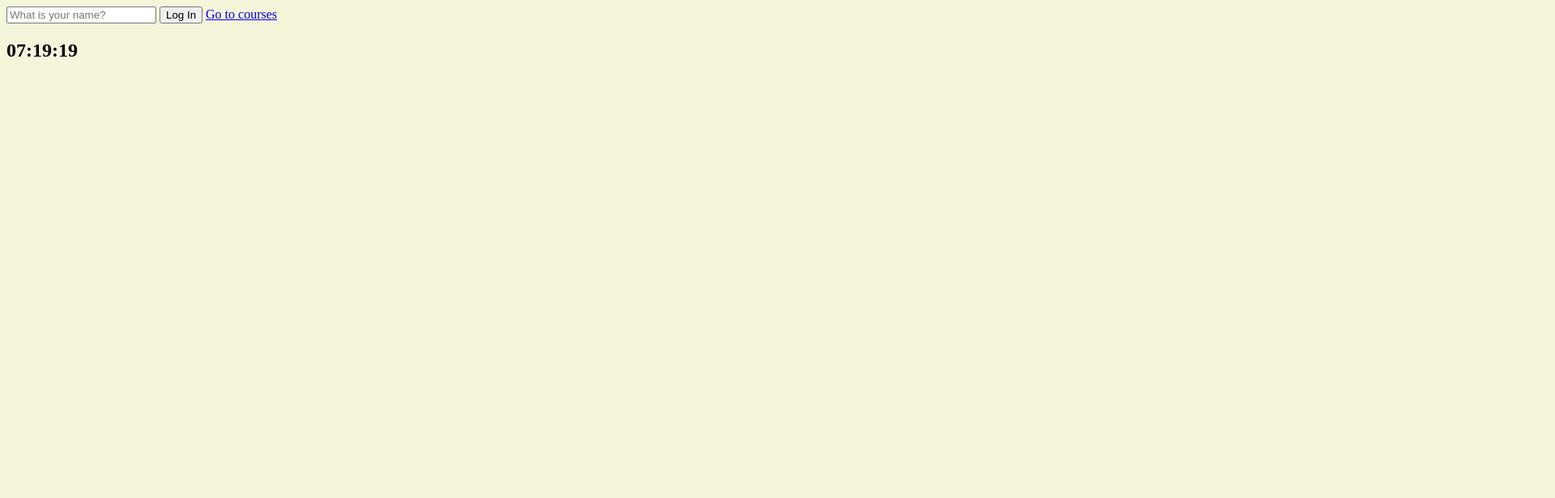
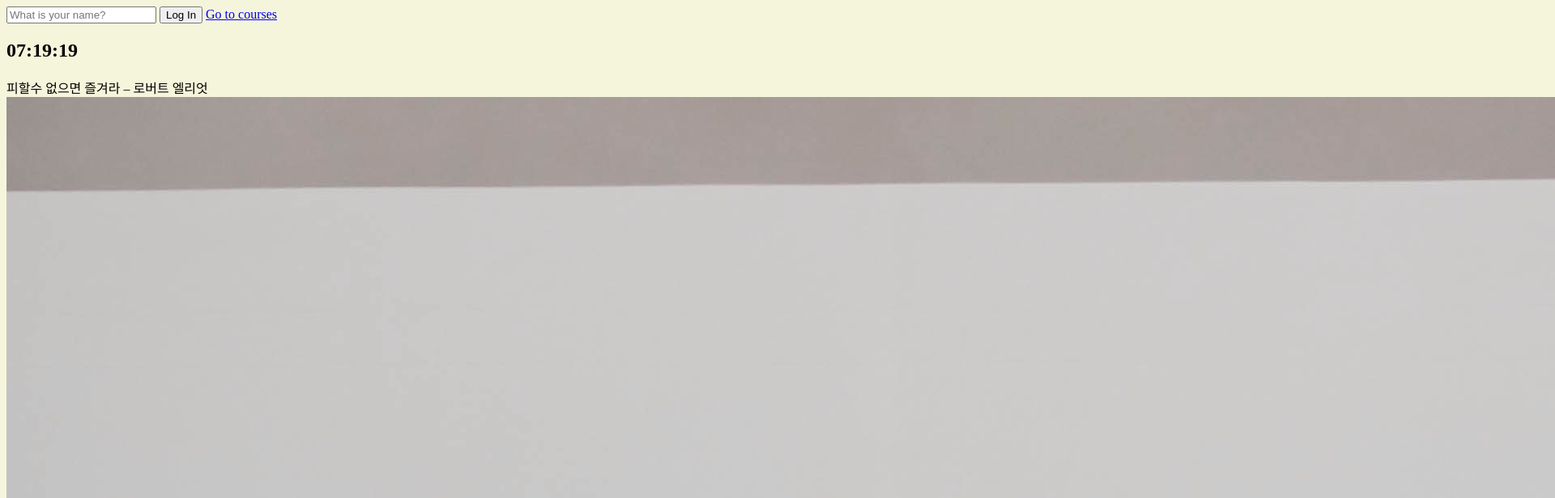
Before and after one commit to tjdrhd1207/vanillaJsChromeApp, a plain HTML site: page index.html in a window 1280 px wide. Shown: the top 616 px of the page at 81% size, 1920 px wide, since content can reach past the window. Drawn offline with Linux system fonts and the light colour scheme.

Commit message:
20220720_백그라운드

```diff
--- a/index.html
+++ b/index.html
@@ -16,7 +16,13 @@
     </form>
     <h2 id="clock">00:00:00</h2>
     <h1 id="greeting" class="hidden"></h1>
+    <div id="quote">
+      <span></span>
+      <span></span>
+    </div>
     <script src="js/greetings.js"></script>
     <script src="js/clock.js"></script>
+    <script src="js/quote.js"></script>
+    <script src="js/background.js"></script>
 </body>
 </html>
--- /dev/null
+++ b/js/background.js
@@ -0,0 +1,11 @@
+const images = ["0.jpg","1.jpg","2.jpg"];
+
+const chosenImage = images[Math.floor(Math.random()*images.length)];
+
+const bgImage = document.createElement("img");
+
+bgImage.src = `img/${chosenImage}`
+
+document.body.appendChild(bgImage)
+
+console.log(bgImage);
--- /dev/null
+++ b/js/quote.js
@@ -0,0 +1,28 @@
+const quotes = [{quote : "삶이 있는 한 희망은 있다",
+                 author :  "-키케로"},
+                {quote : "산다는것 그것은 치열한 전투이다.",
+                 author : "-로망로랑"},
+                {quote : "하루에 3시간을 걸으면 7년 후에 지구를 한바퀴 돌 수 있다.",
+                 author : "-사무엘존슨"},
+                {quote : "언제나 현재에 집중할수 있다면 행복할것이다.",
+                 author : "-파울로 코엘료"},
+                {quote : "진정으로 웃으려면 고통을 참아야하며 , 나아가 고통을 즐길 줄 알아야 해",
+                 author : "-찰리 채플린"},
+                {quote : "직업에서 행복을 찾아라. 아니면 행복이 무엇인지 절대 모를 것이다",
+                 author : "-엘버트 허버드"},
+                {quote : "신은 용기있는자를 결코 버리지 않는다",
+                 author : "-켄러"},
+                {quote : "우리를 향해 열린 문을 보지 못하게 된다",
+                 author : "– 헬렌켈러"},
+                {quote : "피할수 없으면 즐겨라",
+                 author : "– 로버트 엘리엇"}
+];
+
+const quote = document.querySelector("#quote span:first-child");
+const author = document.querySelector("#quote span:last-child");
+
+const todaysQuote = quotes[Math.floor(Math.random()*quotes.length)];
+//console.log(quotes[Math.floor(Math.random()*quotes.length)]);
+
+quote.innerText = todaysQuote.quote;
+author.innerText = todaysQuote.author;
```
Also changed, not shown: img/1.jpg (added), 2 other files.
